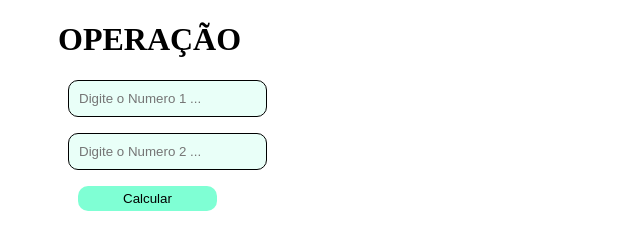
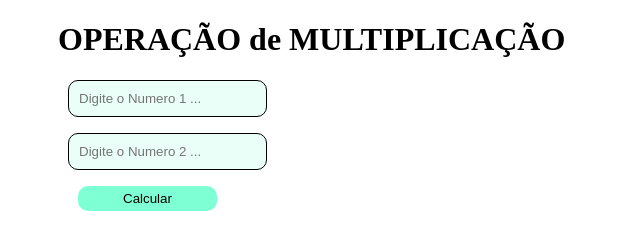
Before and after one commit to henriquebottidev/Projeto3, a plain HTML site: page index.html in a window 1280 px wide. Shown: the whole page, without its empty margins (0-640 px from the left). Drawn offline with Linux system fonts and the light colour scheme.

Commit message:
adicionado o clone

```diff
--- a/index.html
+++ b/index.html
@@ -8,7 +8,7 @@
 </head>
 <body>
 
-    <h1> OPERAÇÃO </h1>
+    <h1> OPERAÇÃO de MULTIPLICAÇÃO</h1>
     <p>
         <input type="text" id="num1" placeholder="Digite o Numero 1 ...">
     </p>
```
